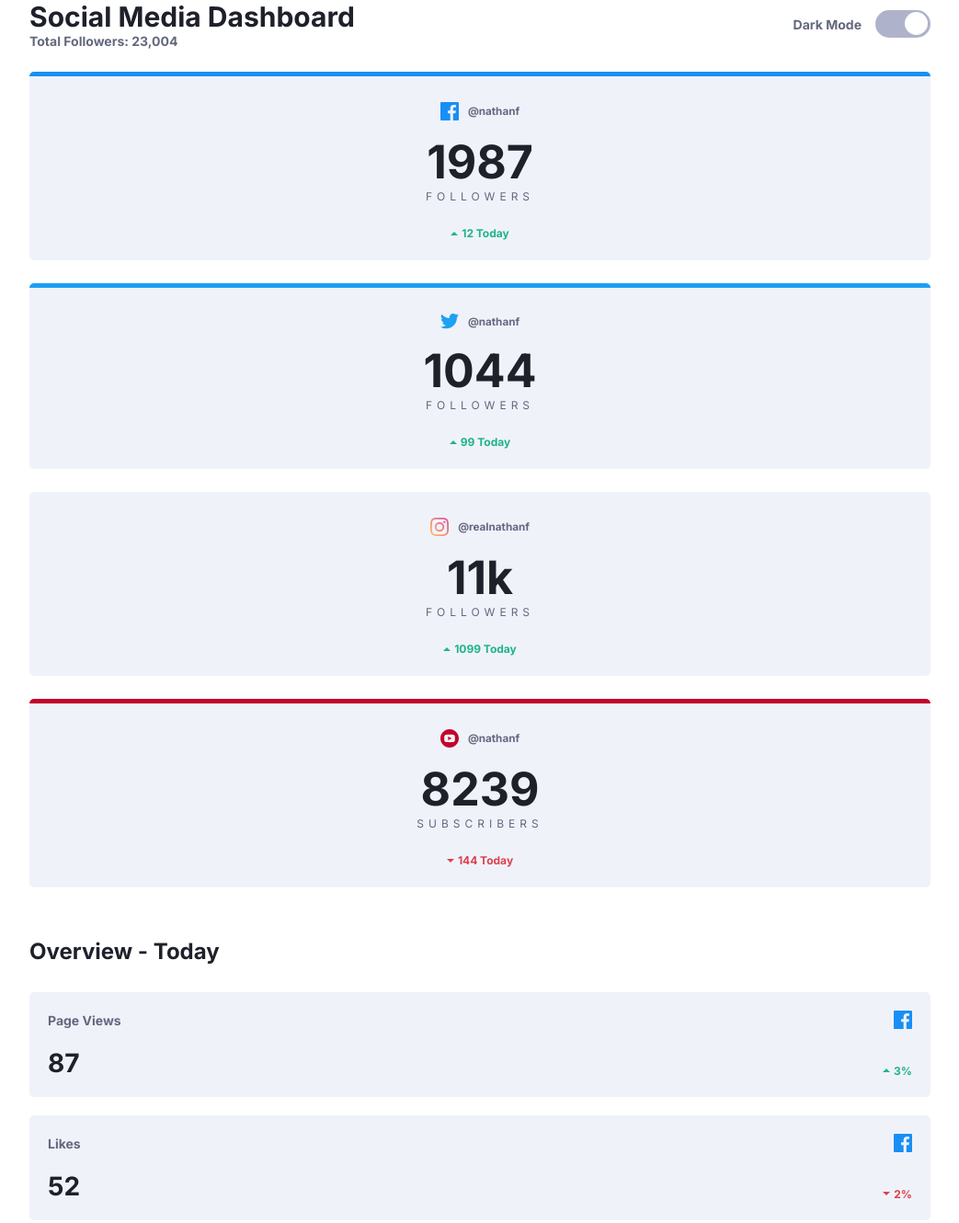
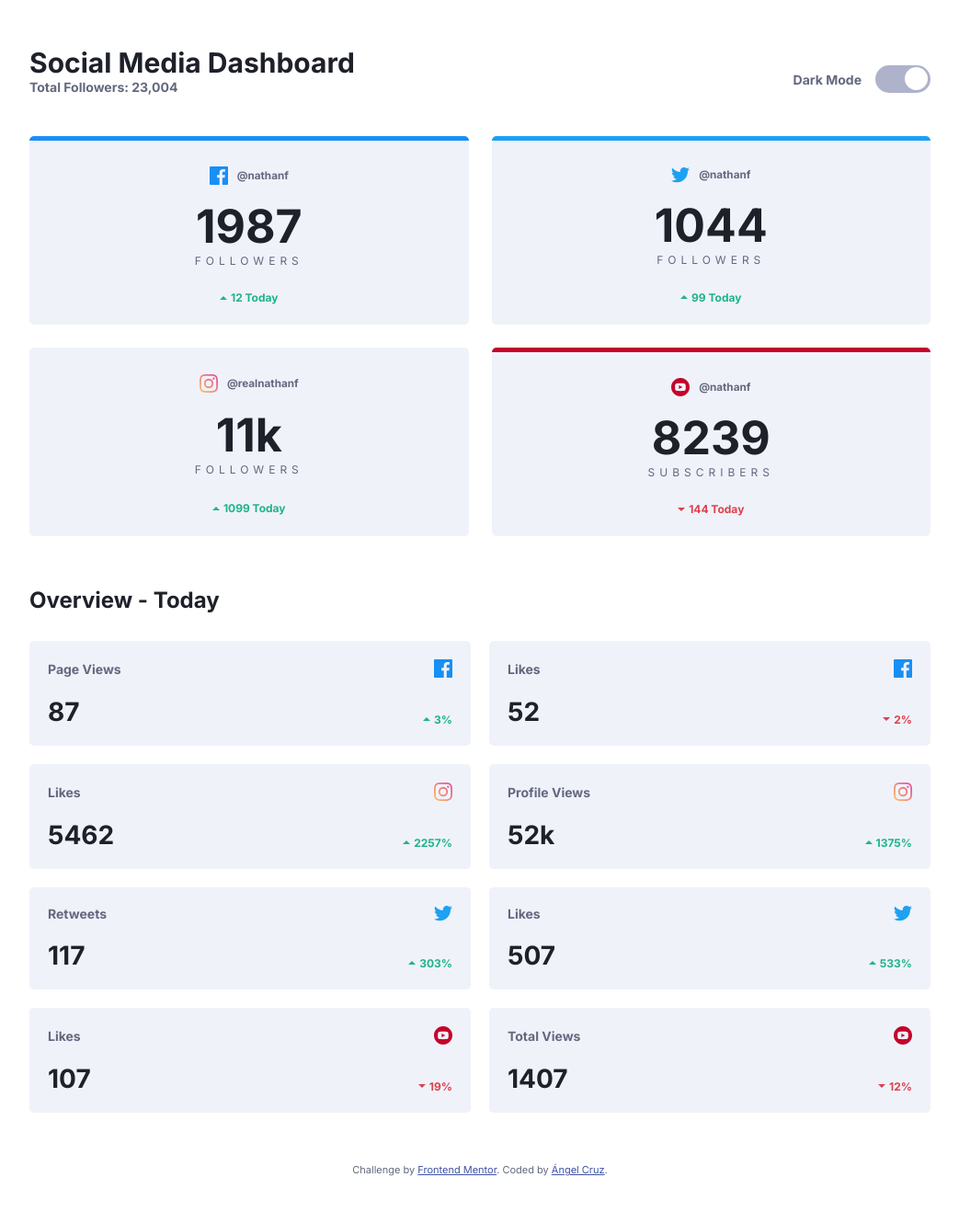
Before and after one commit to AngelCruzL/frontendMentor-socialDashboard, a website: page index.html in a window 1280 px wide. Shown: the top 1330 px of the page at 92% size, without its empty margins (118-1161 px from the left). After the commit the page ends 1309 px from the top, so only its background shows below. Drawn offline with nearby package versions, Linux system fonts and the light colour scheme; files that its build step writes are made by us from their sources.

Commit message:
updated: styles to responsive design

```diff
--- a/sass/layout/_header.scss
+++ b/sass/layout/_header.scss
@@ -2,7 +2,7 @@
   display: flex;
   flex-direction: column;
 
-  @media (min-width: 380px) {
+  @media (min-width: 768px) {
     display: flex;
     flex-direction: row;
     justify-content: space-between;
@@ -14,15 +14,15 @@
     flex-direction: column;
     padding: 5rem 0 4rem 0;
 
-    @media (min-width: 380px) {
-      padding: unset;
+    @media (min-width: 768px) {
+      padding: 0 0 2rem 0;
     }
 
     h1 {
       font-size: 2.3rem;
       color: var(--text-number);
 
-      @media (min-width: 380px) {
+      @media (min-width: 768px) {
         font-size: 3rem;
       }
     }
@@ -40,7 +40,7 @@
     border-top: 1px solid var(--text);
     padding-top: 3rem;
 
-    @media (min-width: 380px) {
+    @media (min-width: 768px) {
       border-top: unset;
       padding-top: unset;
     }
--- a/sass/pages/_dashboard.scss
+++ b/sass/pages/_dashboard.scss
@@ -2,11 +2,8 @@ body {
   background-color: var(--background);
   padding: 0 3.5rem;
 
-  @media (min-width: 380px) {
-  }
-
   @media (min-width: 768px) {
-    padding: 0 15rem;
+    padding: 5rem 15rem 0 15rem;
   }
 
   display: grid;
@@ -20,11 +17,19 @@ body {
     display: grid;
     grid-template-rows: repeat(auto-fit, minmax(min-content, 1fr));
     grid-gap: 2.5rem;
+
+    @media (min-width: 768px) {
+      grid-template-columns: repeat(auto-fit, minmax(34rem, 1fr));
+    }
   }
 
   .overview__container {
     display: grid;
     grid-template-rows: repeat(auto-fit, minmax(min-content, 1fr));
     grid-gap: 2rem;
+
+    @media (min-width: 768px) {
+      grid-template-columns: repeat(auto-fit, minmax(35rem, 1fr));
+    }
   }
 }
```
